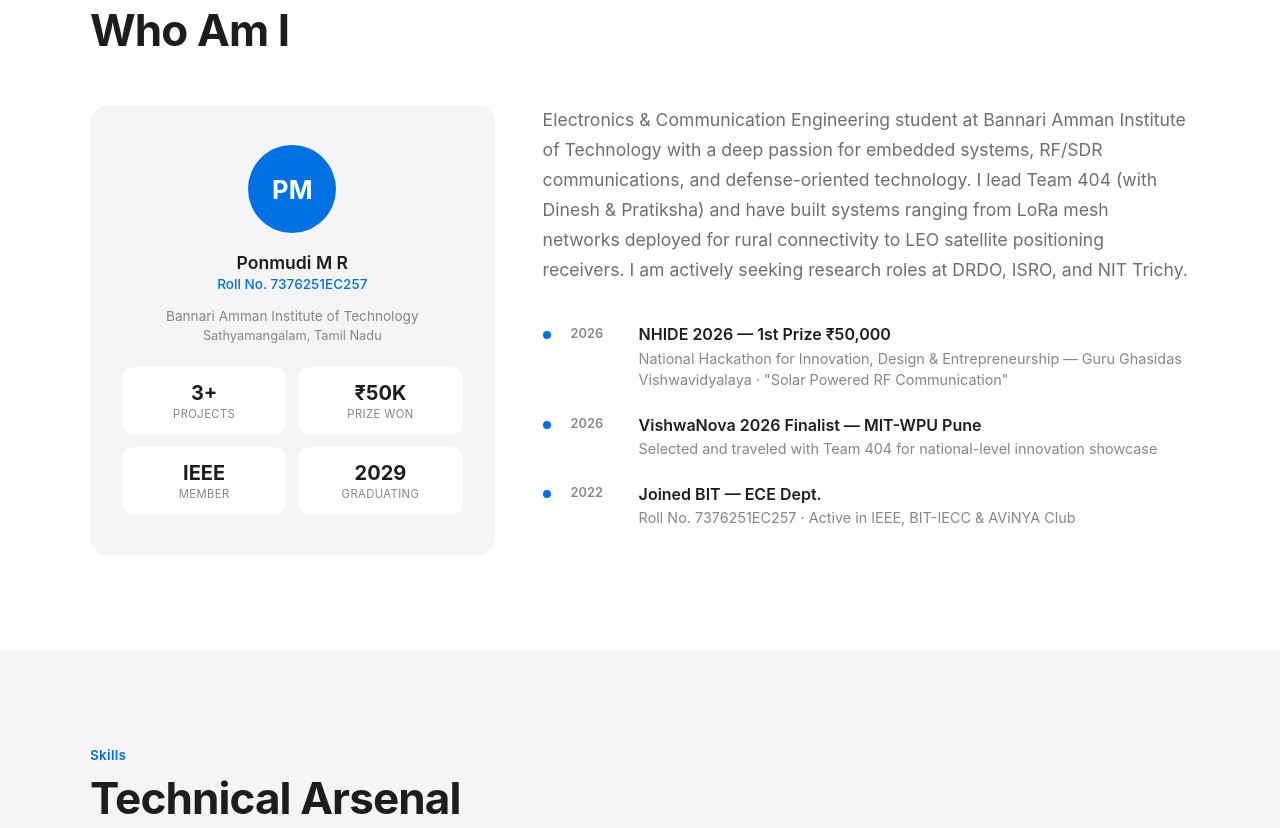
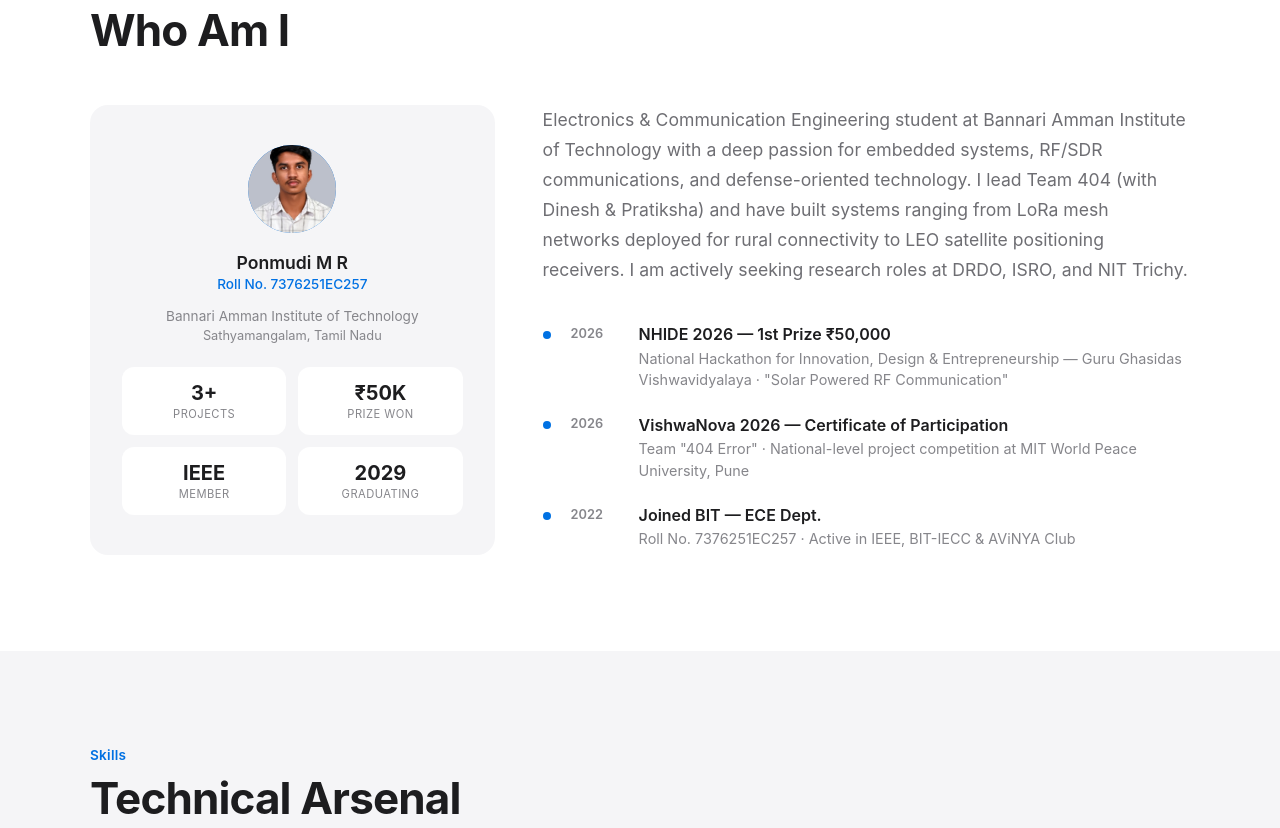
Before and after one commit to ponmudimr/PORTFOLIO_WEBPAGE, a plain HTML site: page index.html in a window 1280 px wide. Shown: the part 917-1745 px from the top of the page. Drawn offline with Linux system fonts and the light colour scheme.

Commit message:
Add profile photo and VishwaNova certificate; fix VishwaNova wording

```diff
--- a/index.html
+++ b/index.html
@@ -55,7 +55,7 @@
     <div class="about-grid fade-up">
       <div>
         <div class="profile-card">
-          <div class="profile-avatar">PM</div>
+          <div class="profile-avatar"><img src="assets/MYPHOTO.JPG" alt="Ponmudi M R" style="width:100%;height:100%;border-radius:50%;object-fit:cover"></div>
           <div class="profile-name">Ponmudi M R</div>
           <div class="profile-role">Roll No. 7376251EC257</div>
           <div style="font-size:.85rem;color:var(--text3)">Bannari Amman Institute of Technology</div>
@@ -85,8 +85,8 @@
             <div class="tl-dot"></div>
             <div class="tl-year">2026</div>
             <div class="tl-content">
-              <h4>VishwaNova 2026 Finalist — MIT-WPU Pune</h4>
-              <p>Selected and traveled with Team 404 for national-level innovation showcase</p>
+              <h4>VishwaNova 2026 — Certificate of Participation</h4>
+              <p>Team "404 Error" · National-level project competition at MIT World Peace University, Pune</p>
             </div>
           </div>
           <div class="tl-item">
--- a/js/main.js
+++ b/js/main.js
@@ -101,7 +101,7 @@ const PROJECTS=[
 
 const CERTS=[
   {title:'NHIDE 2026 — 1st Prize · Solar Powered RF Communication',by:'National Hackathon for Innovation, Design & Entrepreneurship — Guru Ghasidas Vishwavidyalaya',year:'2026',cat:'Award',id:'1st Prize · CBDE Initiative',img:'assets/nhide-certificate.jpg'},
-  {title:'VishwaNova 2026 Finalist',by:'MIT-WPU Pune',year:'2026',cat:'Competition',id:'Team 404 / TribalNet'},
+  {title:'VishwaNova 2026 — Certificate of Participation',by:'MIT World Peace University, Pune',year:'2026',cat:'Competition',id:'Team 404 Error',img:'assets/vishwanova-certificate.jpeg'},
   {title:'YUKTHI Idea/PoC Submission',by:'BIT Special Lab',year:'2026',cat:'Academic',id:'PS Portal Submission'},
   {title:'GP Challenge BPI Industry Visit',by:'Powerloom, Kumarapalayam',year:'2026',cat:'Academic',id:'Geotagged Report'},
   {title:'IEEE Membership',by:'Institute of Electrical and Electronics Engineers',year:'2024',cat:'Membership',id:'BIT-IECC Chapter',img:'assets/ieee-membership.jpg'},
```
Also changed, not shown: assets/MYPHOTO.JPG (added), assets/vishwanova-certificate.jpeg (added).
